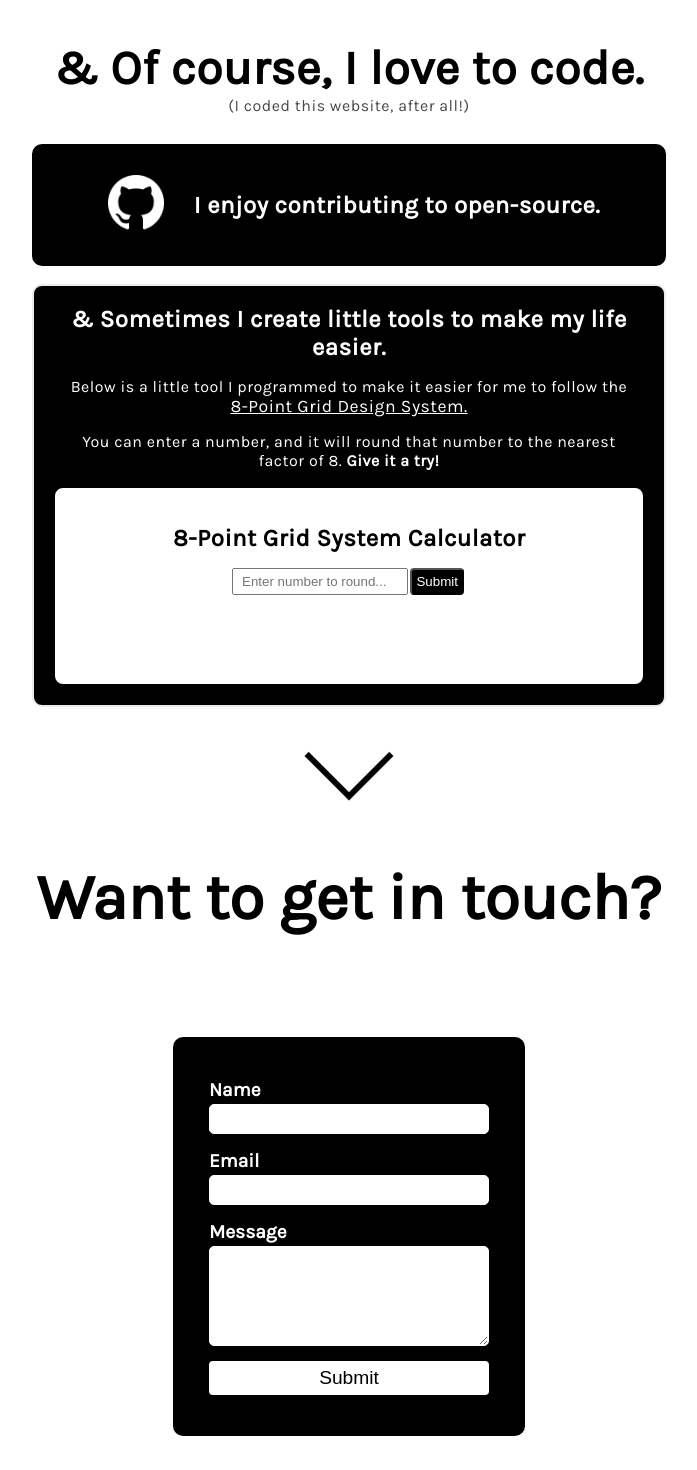
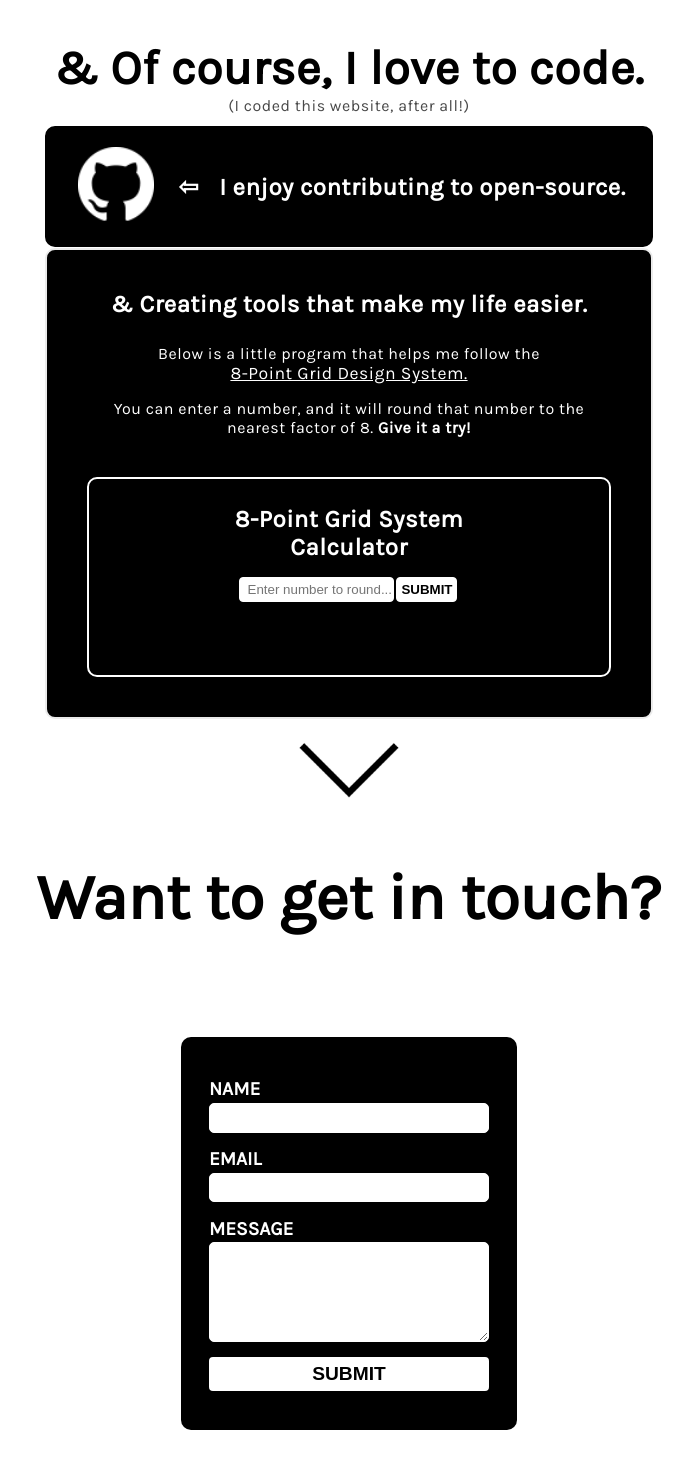
Before and after one commit to MakenzieRoberts/Semester-2_Portfolio, a React (Create React App) app: page / in a window 1280 px wide. Shown: the part 2360-3830 px from the top of the page, without its empty margins (291-988 px from the left). Built offline with nearby package versions, Linux system fonts and the light colour scheme.

Commit message:
CSS tweaks and code cleanup

```diff
--- a/src/App.css
+++ b/src/App.css
@@ -5,25 +5,6 @@
 	margin: 0;
 	padding: 0;
 }
-
-/* ::-webkit-scrollbar {
-	-moz-border-radius: 0 10px 10px 0;
-	-ms-border-radius: 0 10px 10px 0;
-	-o-border-radius: 0 10px 10px 0;
-	-webkit-border-radius: 0 10px 10px 0;
-	border-radius: 0 10px 10px 0;
-
-	height: 10px;
-	width: 12px;
-}
-::-webkit-scrollbar-thumb {
-	-moz-border-radius: 10px;
-	-ms-border-radius: 10px;
-	-o-border-radius: 10px;
-	-webkit-border-radius: 10px;
-	background: #000000;
-	border-radius: 10px;
-} */
 
 body {
 	font-family: "Karla", -apple-system, BlinkMacSystemFont, "Segoe UI", "Roboto",
@@ -34,12 +15,27 @@ body {
 }
 
 .container {
-	/* max-width: 90%; */
 	margin-right: auto;
 	margin-left: auto;
-	/* padding: 1rem; */
 }
 
 article h1 {
 	margin: 1rem 0;
 }
+
+.arrow img {
+	animation: scale 2s infinite;
+	-webkit-animation: scale 2s infinite;
+}
+
+@keyframes scale {
+	0% {
+		scale: 1;
+	}
+	50% {
+		scale: 1.2;
+	}
+	100% {
+		scale: 1;
+	}
+}
--- a/src/components/Contact.jsx
+++ b/src/components/Contact.jsx
@@ -2,13 +2,15 @@ import React, { useRef, useState } from "react";
 import emailjs from "@emailjs/browser";
 import "../styles/contact.css";
 
+/* ************************* Section 4 Contact Form ************************* */
+
 export const Contact = () => {
 	const form = useRef();
-	const [isActive, setActive] = useState("false");
+	const [isSent, setSent] = useState("false");
 
 	const sendEmail = (e) => {
 		e.preventDefault();
-		setActive(!isActive);
+		setSent(!isSent);
 		emailjs
 			.sendForm(
 				"service_eqkdgho",
@@ -28,20 +30,20 @@ export const Contact = () => {
 
 	return (
 		<>
-			<div className={isActive ? "contact" : "contact-invisible"}>
+			<div className={isSent ? "contact" : "contact-invisible"}>
 				<form ref={form} onSubmit={sendEmail}>
-					<label>Name</label>
+					<label>NAME</label>
 					<input type="text" name="from_name" />
-					<label>Email</label>
+					<label>EMAIL</label>
 					<input type="email" name="from_email" />
-					<label>Message</label>
+					<label>MESSAGE</label>
 					<textarea name="message" />
 					<button type="submit" value="Send">
-						Submit
+						SUBMIT
 					</button>
 				</form>
 			</div>
-			<div className={isActive ? "sent-invisible" : "sent"}>Sent!</div>
+			<div className={isSent ? "sent-invisible" : "sent"}>Sent!</div>
 		</>
 	);
 };
--- a/src/components/EightPointCalc.jsx
+++ b/src/components/EightPointCalc.jsx
@@ -22,7 +22,6 @@ const EightPointCalc = () => {
 	};
 
 	const validate = (value) => {
-		const errorMsg = {};
 		let error = false;
 
 		if (!value.numInput) {
@@ -48,7 +47,10 @@ const EightPointCalc = () => {
 	return (
 		<div className="eight-point-calc">
 			<div id="calc-container">
-				<p style={{ fontWeight: "bold" }}>8-Point Grid System Calculator</p>
+				<p style={{ fontWeight: "bold" }}>
+					8-Point Grid System
+					<br /> Calculator
+				</p>
 				<form id="eight-point-form" onSubmit={handleSubmit}>
 					<input
 						id="num-input"
@@ -59,7 +61,7 @@ const EightPointCalc = () => {
 						onChange={handleChange}
 					/>
 					<button id="submit-button" type="submit">
-						Submit
+						SUBMIT
 					</button>
 				</form>
 				<div id="output-area">
--- a/src/components/Home.jsx
+++ b/src/components/Home.jsx
@@ -98,6 +98,7 @@ const Home = () => {
 					<div id="section3-content">
 						<div id="github">
 							<h3>I enjoy contributing to open-source.</h3>
+							<h3>⇦ </h3>
 							<a
 								href="https://github.com/MakenzieRoberts"
 								target="_blank"
@@ -113,12 +114,9 @@ const Home = () => {
 						</div>
 
 						<div id="calc">
-							<h3>
-								{"&"} Sometimes I create little tools to make my life easier.
-							</h3>
+							<h3>{"&"} Creating tools that make my life easier.</h3>
 							<p>
-								Below is a little tool I programmed to make it easier for me to
-								follow the <br />
+								Below is a little program that helps me follow the <br />
 								<a
 									href="https://material.io/design/layout/spacing-methods.html#baseline-grid"
 									target="_blank"
--- a/src/components/Modal.jsx
+++ b/src/components/Modal.jsx
@@ -1,5 +1,7 @@
 import React, { useState } from "react";
 import "../styles/modal.css";
+
+/* ***************** Section 1 (Digital Art) - Modal Effect ***************** */
 
 export default function Modal(props) {
 	const image = props.image;
--- a/src/components/Navbar.jsx
+++ b/src/components/Navbar.jsx
@@ -2,6 +2,8 @@ import { useState } from "react";
 import { Link } from "react-router-dom";
 import { Link as ScrollLink } from "react-scroll";
 import "../styles/navbar.css";
+
+/* ***************************** Navigation Bar ***************************** */
 
 export default function Navbar() {
 	const [isNavExpanded, setIsNavExpanded] = useState(false);
--- a/src/components/Splash.jsx
+++ b/src/components/Splash.jsx
@@ -1,6 +1,8 @@
 import React from "react";
 import DownArrow from "./DownArrow";
 import "../styles/splash.css";
+
+/* ********************** Splash Screen / Introduction ********************** */
 
 const Splash = () => {
 	const bold = { fontWeight: "900" };
--- a/src/styles/contact.css
+++ b/src/styles/contact.css
@@ -15,7 +15,7 @@
 	display: flex;
 	flex-direction: column;
 	font-weight: 900;
-	width: 300px;
+	width: fit-content;
 	align-items: center;
 }
 
--- a/src/styles/downarrow.css
+++ b/src/styles/downarrow.css
@@ -2,9 +2,11 @@
 	position: absolute;
 	text-align: center;
 	top: 76%;
+
 	width: 100%;
 	z-index: 0;
 }
+
 .arrow img:hover {
 	scale: 1.1;
 	cursor: pointer;
--- a/src/styles/eightpointcalc.css
+++ b/src/styles/eightpointcalc.css
@@ -1,17 +1,16 @@
 #calc-container {
-	padding-top: 20px;
-	background-color: white;
+	padding-top: 10px;
+	background-color: black;
 	border-radius: 10px;
-	border: 2px solid black;
-	margin: 0 auto;
-
+	border: 2px solid white;
+	margin-top: 40px;
 	min-height: 200px;
 	position: relative;
 }
 
 #calc-container p {
 	font-size: large;
-	color: black;
+	color: white;
 }
 
 #calc-container > p {
@@ -19,20 +18,12 @@
 }
 
 #calc h3 {
+	padding-bottom: 2%;
 	text-align: center;
 }
 
-#calc {
-	background-color: black;
-	border: 2px solid rgb(235, 235, 235);
-	border-radius: 10px;
-	margin: 2.5% auto;
-	padding: 2.5%;
-	width: 84%;
-}
-
 #calc p {
-	margin: 16px;
+	margin: 16px 0;
 }
 
 #calc a {
@@ -48,6 +39,8 @@ form {
 
 form input {
 	width: 30%;
+	border: 1px solid white;
+	border-radius: 4px;
 }
 
 form input::placeholder {
@@ -55,11 +48,13 @@ form input::placeholder {
 }
 
 button {
-	background: black;
+	background: white;
+	border: 1px solid white;
 	border-radius: 4px;
-	color: white;
+	color: black;
 	padding: 4px;
 	margin: 0 2px;
+	font-weight: 600;
 }
 
 #output-text {
--- a/src/styles/home.css
+++ b/src/styles/home.css
@@ -123,7 +123,7 @@ iframe {
 	background-color: black;
 	border: 2px solid black;
 	border-radius: 10px;
-	margin: 2.5% auto;
+	margin: 0.2% auto;
 	padding: 2.5%;
 	display: flex;
 	flex-direction: row-reverse;
@@ -132,7 +132,7 @@ iframe {
 	width: 84%;
 }
 #github-logo {
-	padding: 10px;
+	margin: 0 5px;
 }
 
 #github-logo:hover {
@@ -142,6 +142,15 @@ iframe {
 #github > h3 {
 	text-align: left;
 	margin-left: 20px;
+}
+
+#calc {
+	background-color: black;
+	border: 2px solid rgb(235, 235, 235);
+	border-radius: 10px;
+	margin: 0.2% auto;
+	padding: 5.5%;
+	width: 84%;
 }
 
 /* ******************************** Section 4 ******************************* */
--- a/src/styles/splash.css
+++ b/src/styles/splash.css
@@ -7,38 +7,39 @@
 	height: 100vh;
 	text-align: center;
 }
+
 .fade {
 	position: relative;
 	height: 100%;
 	display: flex;
 	flex-direction: column;
 }
+
 .fade h2 {
 	animation: fadeIn 2s;
 	-webkit-animation: fadeIn 2s;
-	-webkit-animation: fadein 2s; /* Safari, Chrome and Opera > 12.1 */
-	-moz-animation: fadein 2s; /* Firefox < 16 */
-	-ms-animation: fadein 2s; /* Internet Explorer */
-	-o-animation: fadein 2s; /* Opera < 12.1 */
-	animation: fadein 2s;
+	-webkit-animation: fadein 2s;
+	-moz-animation: fadein 2s;
+	-ms-animation: fadein 2s;
+	-o-animation: fadein 2s;
 }
+
 .fade p {
 	animation: fadeIn2 5s;
 	-webkit-animation: fadeIn2 5s;
-	-webkit-animation: fadein2 5s; /* Safari, Chrome and Opera > 12.1 */
-	-moz-animation: fadein2 5s; /* Firefox < 16 */
-	-ms-animation: fadein2 5s; /* Internet Explorer */
-	-o-animation: fadein2 5s; /* Opera < 12.1 */
+	-webkit-animation: fadein2 5s;
+	-moz-animation: fadein2 5s;
+	-ms-animation: fadein2 5s;
+	-o-animation: fadein2 5s;
 }
 
 .fade img {
 	border-radius: 50%;
-	animation: fadeIn3 5s;
-	-webkit-animation: fadeIn3 5s;
-	-webkit-animation: fadein3 5s;
-	-moz-animation: fadein3 5s;
-	-ms-animation: fadein3 5s;
-	-o-animation: fadein3 5s;
+	animation: scale 2s infinite, fadein3 5s;
+	-webkit-animation: scale 2s infinite, fadein3 5s;
+	-moz-animation: scale 2s infinite, fadein3 5s;
+	-ms-animation: scale 2s infinite, fadein3 5s;
+	-o-animation: scale 2s infinite, fadein3 5s;
 }
 
 @keyframes fadein {
@@ -54,7 +55,7 @@
 	0% {
 		opacity: 0;
 	}
-	30% {
+	20% {
 		opacity: 0;
 	}
 	100% {
@@ -66,7 +67,7 @@
 	0% {
 		opacity: 0;
 	}
-	70% {
+	50% {
 		opacity: 0;
 	}
 	100% {
```
